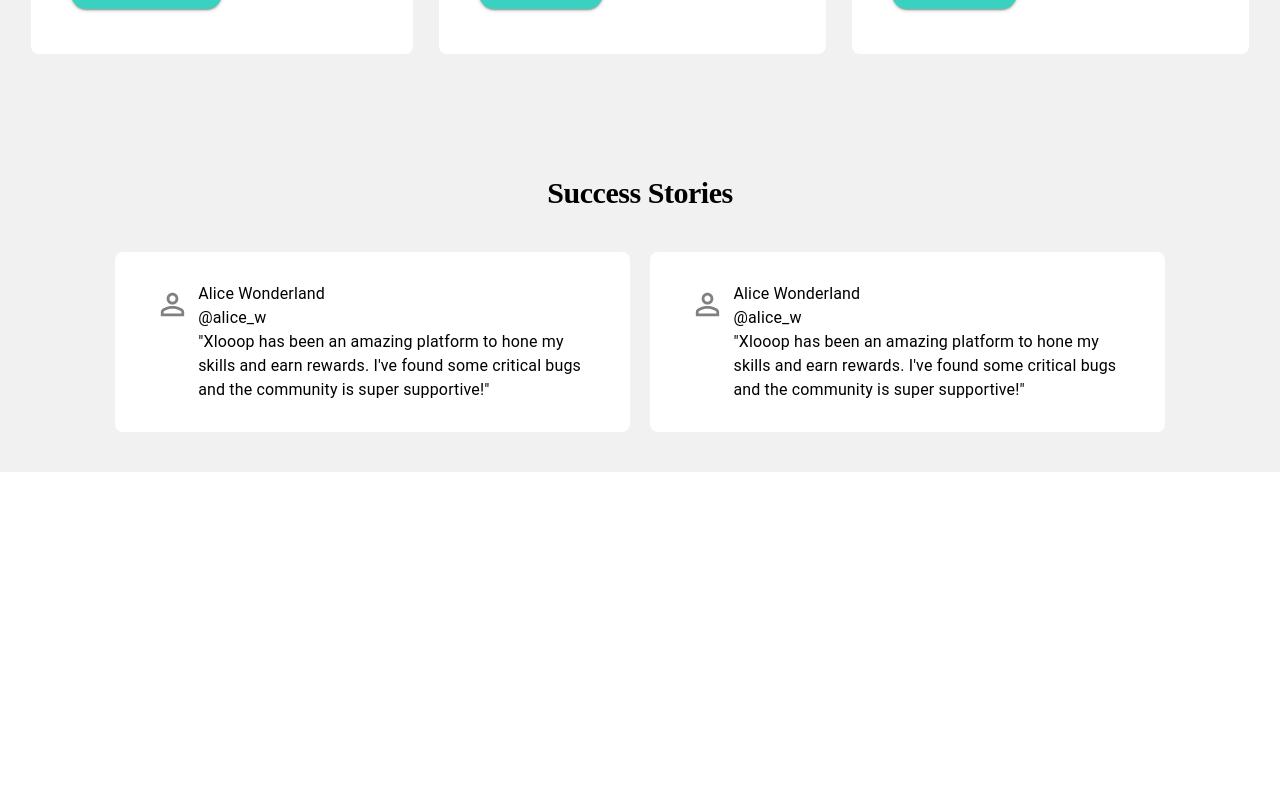
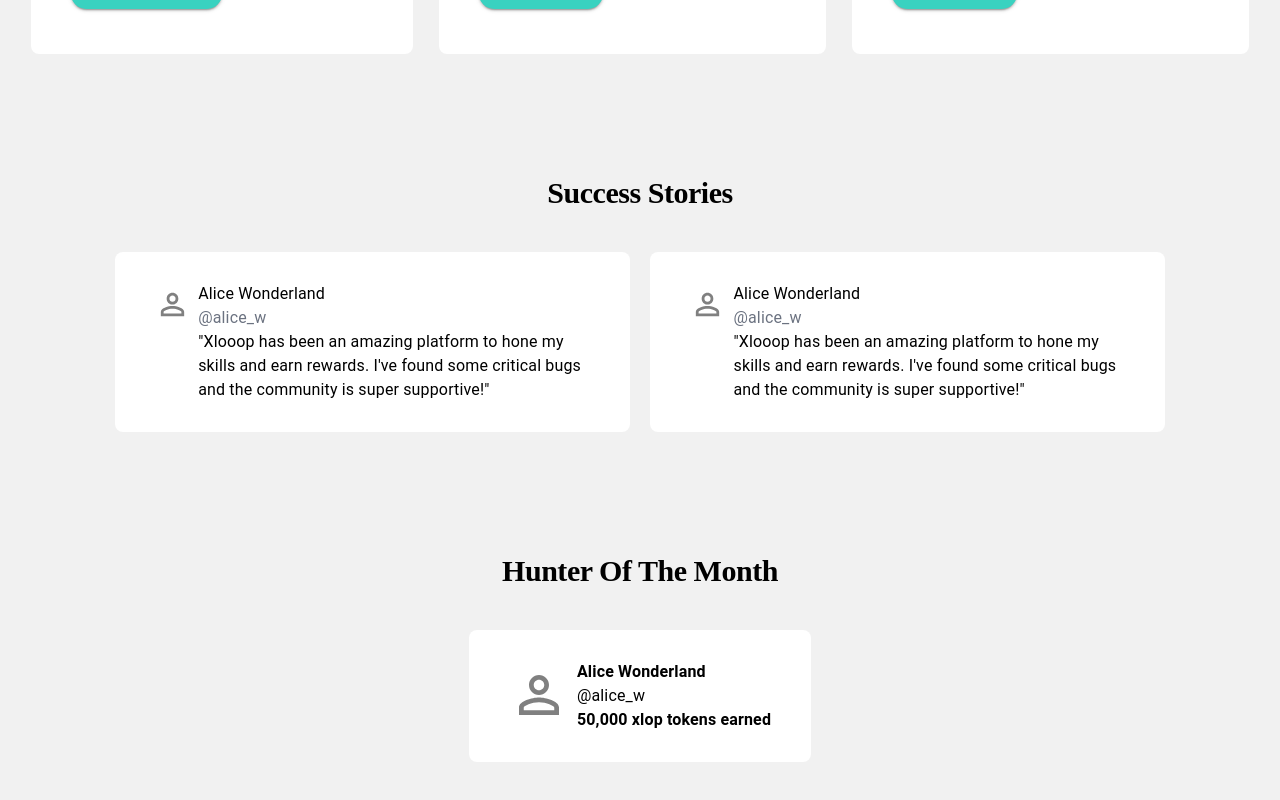
Before and after one commit to subashprj55/BugBounty, a React (Create React App) app: page / in a window 1280 px wide. Shown: the part 933-1733 px from the top of the page. Before the commit the page ends 1405 px from the top, so only its background shows below. Built offline with nearby package versions, Linux system fonts and the light colour scheme.

Commit message:
finished best huntor section

```diff
--- a/src/Pages/BugHome/index.js
+++ b/src/Pages/BugHome/index.js
@@ -26,7 +26,6 @@
 import search from "Images/search.png";
 import bug from "Images/bug.png";
 import reward from "Images/reward.png";
-import PermIdentityIcon from "@mui/icons-material/PermIdentity";
 
 const BugHome = () => {
   return (
@@ -35,6 +34,7 @@
       <HomePageSection />
       <HowItWorksSection />
       <SuccessStories />
+      <BestHunterPage />
     </StyledHomePageBox>
   );
 };
@@ -76,7 +76,7 @@
       </StyledHomeBox>
 
       <StyledHomeBox>
-        <img src={bugImg} alt="Bug Image" />
+        <img src={bugImg} alt="Bug" />
       </StyledHomeBox>
     </StyledHomeStack>
   );
@@ -158,7 +158,9 @@
               <StyledHowItWorksTypography>
                 Alice Wonderland
               </StyledHowItWorksTypography>
-              <StyledHowItWorksTypography>@alice_w</StyledHowItWorksTypography>
+              <StyledHowItWorksTypography className="color">
+                @alice_w
+              </StyledHowItWorksTypography>
               <StyledHowItWorksTypography>
                 "Xlooop has been an amazing platform to hone my skills and earn
                 rewards. I've found some critical bugs and the community is
@@ -175,7 +177,9 @@
               <StyledHowItWorksTypography>
                 Alice Wonderland
               </StyledHowItWorksTypography>
-              <StyledHowItWorksTypography>@alice_w</StyledHowItWorksTypography>
+              <StyledHowItWorksTypography className="color">
+                @alice_w
+              </StyledHowItWorksTypography>
               <StyledHowItWorksTypography>
                 "Xlooop has been an amazing platform to hone my skills and earn
                 rewards. I've found some critical bugs and the community is
@@ -188,3 +192,30 @@
     </StyledSuccessStack>
   );
 };
+
+const BestHunterPage = () => {
+  return (
+    <StyledSuccessStack>
+      <StyledHowItWorksTypography variant="h1" className="title">
+        Hunter of the Month
+      </StyledHowItWorksTypography>
+
+      <StyledHowItWorksSection>
+        <StyledHowItWorksBox>
+          <StyledHowItWorkItem>
+            <StyledPermIdentityIcon className="size" />
+            <StyledSuccessBox>
+              <StyledHowItWorksTypography className="bold">
+                Alice Wonderland
+              </StyledHowItWorksTypography>
+              <StyledHowItWorksTypography>@alice_w</StyledHowItWorksTypography>
+              <StyledHowItWorksTypography className="bold">
+                50,000 xlop tokens earned
+              </StyledHowItWorksTypography>
+            </StyledSuccessBox>
+          </StyledHowItWorkItem>
+        </StyledHowItWorksBox>
+      </StyledHowItWorksSection>
+    </StyledSuccessStack>
+  );
+};
--- a/src/Pages/BugHome/style.js
+++ b/src/Pages/BugHome/style.js
@@ -100,6 +100,12 @@
     text-align: center;
     font-size: 30px;
   }
+  &.color {
+    color: #6b7280;
+  }
+  &.bold {
+    font-weight: bold;
+  }
 `;
 
 export const StyledHowItWorksSection = styled(Stack)`
@@ -155,4 +161,7 @@
   margin-top: 5px !important;
   font-size: 35px !important;
   color: gray;
+  &.size {
+    font-size: 60px !important;
+  }
 `;
```
